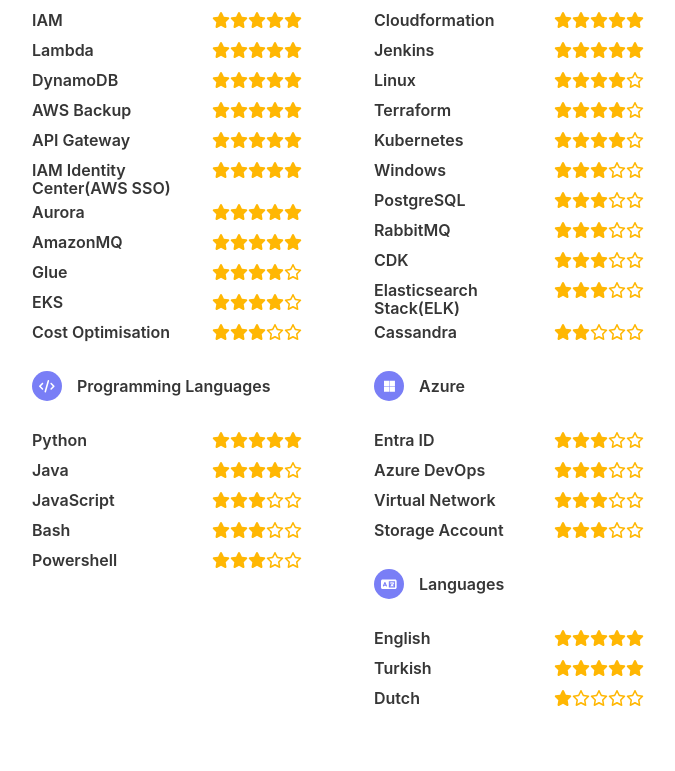
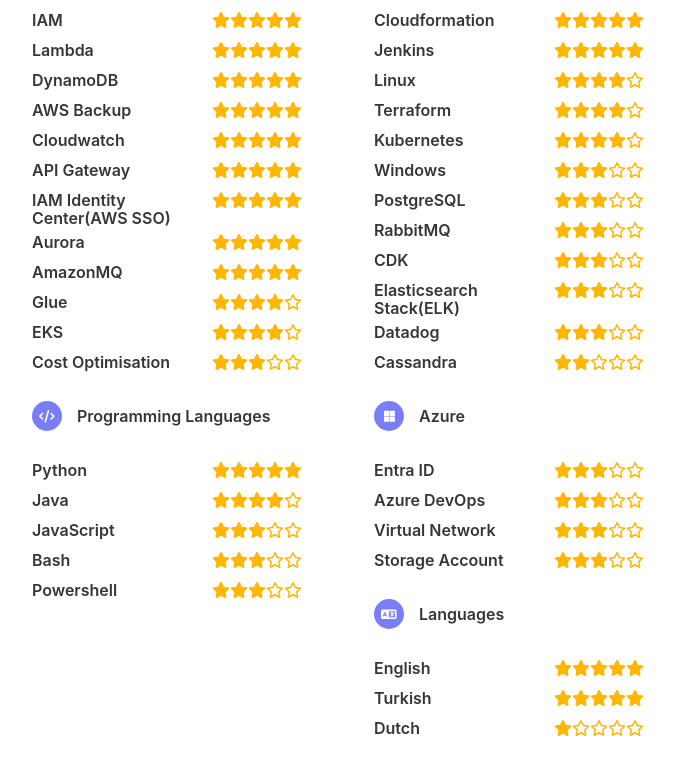
Before and after one commit to ethemcemozkan/me, a React (Create React App) app: page / in a window 1280 px wide. Shown: the part 1063-1834 px from the top of the page, without its empty margins (266-941 px from the left). Built offline with nearby package versions, Linux system fonts and the light colour scheme.

Commit message:
Update App.js

```diff
--- a/src/App.js
+++ b/src/App.js
@@ -66,6 +66,7 @@
                    {skill: 'Lambda', level: 5},
                    {skill: 'DynamoDB', level: 5},
                    {skill: 'AWS Backup', level: 5},
+                    {skill: 'Cloudwatch', level: 5},
                    {skill: 'API Gateway', level: 5},
                    {skill: 'IAM Identity Center(AWS SSO)', level: 5},
                    {skill: 'Aurora', level: 5},
@@ -91,6 +92,7 @@
                    {skill: 'RabbitMQ', level: 3},
                    {skill: 'CDK', level: 3},
                    {skill: 'Elasticsearch Stack(ELK)', level: 3},
+                   {skill: 'Datadog', level: 3},
                    {skill: 'Cassandra', level: 2},
                   ]
                 },
@@ -141,6 +143,7 @@
                     '<li>Implemented a <b>custom AWS landing zone</b>.</li>' +
                     '<li><b>Enhanced security monitoring and threat detection</b> by implementing advanced security features such as GuardDuty.</li>' +
                     '<li>Migrated <b>SSO systems</b> to a new <b>Azure Entra ID tenant</b>, improving authentication workflows and identity management.</li>' +
+                    '<li>Implemented <b>Datadog</b> for monitoring and observability, improving system performance tracking and alerting.</li>' +
                     '<li>Designing the adoption of <b>Azure cloud services</b>, enabling new business capabilities and integrating with existing infrastructure for hybrid cloud solutions.</li>' +
                     '</ul>',
                   companyWebSite: 'https://www.coolblue.nl',
```
